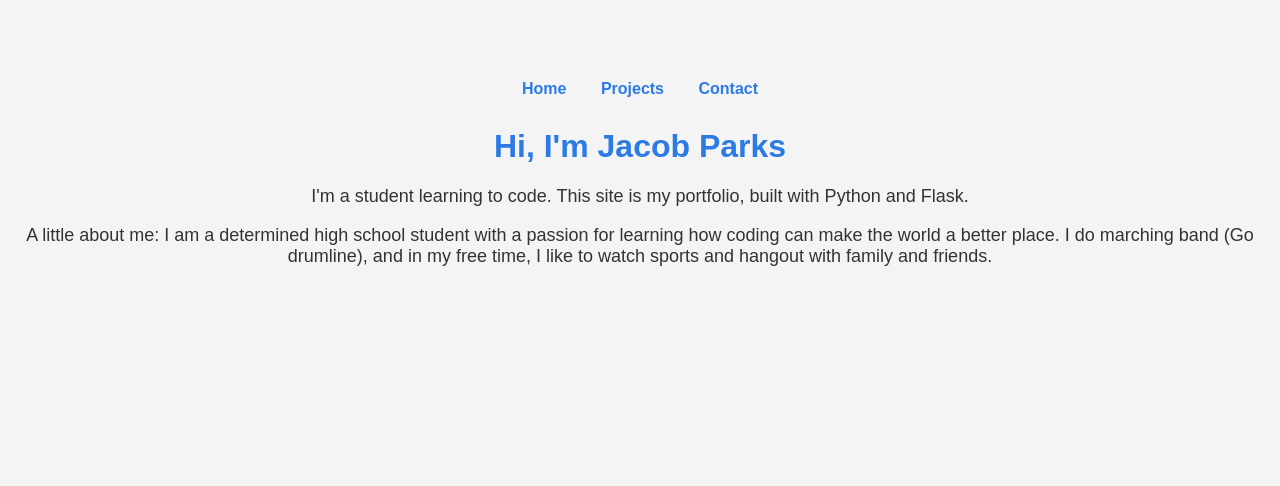
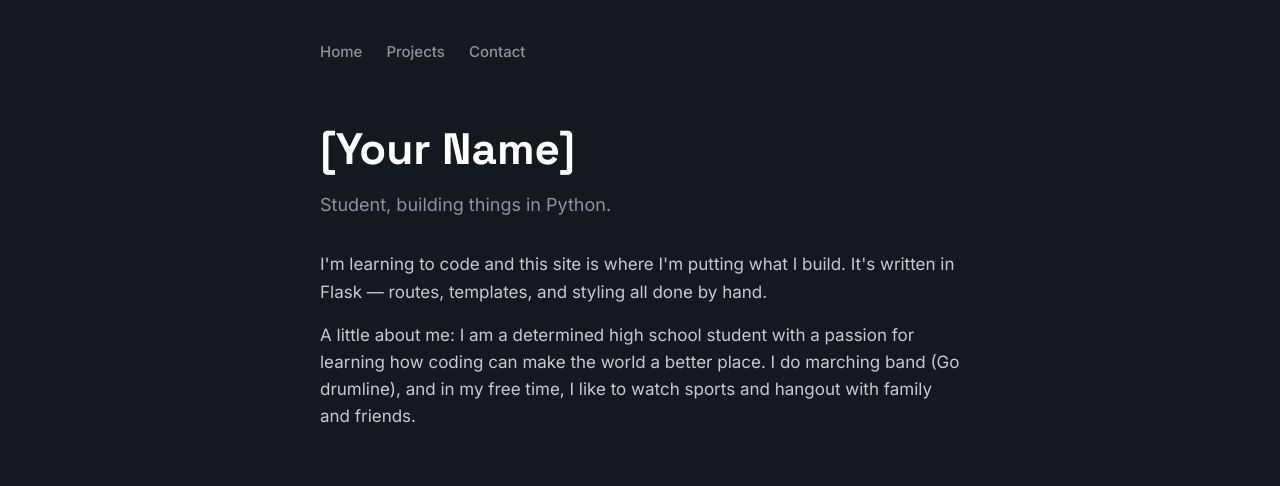
Before and after one commit to GottaGitthemscripts/flask-portfolio, a Flask app: page / in a window 1280 px wide. Shown: the top 486 px of the page. Run offline with Flask 3, Linux system fonts and the light colour scheme.

Commit message:
Redesign home page with dark theme and typography

```diff
--- a/static/style.css
+++ b/static/style.css
@@ -1,32 +1,106 @@
+* {
+    margin: 0;
+    padding: 0;
+    box-sizing: border-box;
+}
+
 body {
-    font-family: Arial, sans-serif;
-    background-color: #f4f4f4;
-    color: #333;
-    text-align: center;
-    margin-top: 80px;
+    font-family: 'Inter', sans-serif;
+    background-color: #14181F;
+    color: #E8ECF1;
+    line-height: 1.6;
+    padding: 40px 24px;
+}
+
+main {
+    max-width: 640px;
+    margin: 0 auto;
+}
+
+nav {
+    max-width: 640px;
+    margin: 0 auto 60px auto;
+    display: flex;
+    gap: 24px;
+}
+
+nav a {
+    text-decoration: none;
+    color: #8B93A7;
+    font-weight: 500;
+    font-size: 15px;
+    transition: color 0.15s ease;
+}
+
+nav a:hover {
+    color: #F2B84B;
 }
 
 h1 {
-    color: #2c7be5;
+    font-family: 'Space Grotesk', sans-serif;
+    font-size: 44px;
+    font-weight: 700;
+    line-height: 1.15;
+    color: #FFFFFF;
+    margin-bottom: 16px;
+}
+
+h2 {
+    font-family: 'Space Grotesk', sans-serif;
+    font-size: 22px;
+    font-weight: 500;
+    color: #F2B84B;
+    margin-bottom: 8px;
 }
 
 p {
-    font-size: 18px;
+    font-size: 17px;
+    color: #C4CAD6;
+    margin-bottom: 16px;
+    max-width: 60ch;
 }
 
-nav {
-    margin-bottom: 30px;
+a {
+    color: #5FB8A6;
 }
 
-nav a {
-    margin: 0 15px;
-    text-decoration: none;
-    color: #2c7be5;
-    font-weight: bold;
+.tagline {
+    color: #8B93A7;
+    font-size: 18px;
+    margin-bottom: 32px;
 }
 
 .project {
-    margin: 30px auto;
-    max-width: 500px;
-    text-align: left;
+    padding: 20px 0;
+    border-top: 1px solid #2A3140;
 }
+
+.project:last-child {
+    border-bottom: 1px solid #2A3140;
+}
+
+form input {
+    background: #1C2230;
+    border: 1px solid #2A3140;
+    color: #E8ECF1;
+    padding: 10px 14px;
+    border-radius: 4px;
+    font-size: 15px;
+    font-family: 'Inter', sans-serif;
+    margin-right: 8px;
+}
+
+form button {
+    background: #F2B84B;
+    border: none;
+    color: #14181F;
+    padding: 10px 18px;
+    border-radius: 4px;
+    font-weight: 500;
+    cursor: pointer;
+    font-family: 'Inter', sans-serif;
+}
+
+form button:hover {
+    opacity: 0.9;
+}
--- a/templates/base.html
+++ b/templates/base.html
@@ -2,6 +2,8 @@
 <html>
 <head>
     <title>{% block title %}My Portfolio{% endblock %}</title>
+    <link rel="preconnect" href="https://fonts.googleapis.com">
+    <link href="https://fonts.googleapis.com/css2?family=Space+Grotesk:wght@500;700&family=Inter:wght@400;500&display=swap" rel="stylesheet">
     <link rel="stylesheet" href="{{ url_for('static', filename='style.css') }}">
 </head>
 <body>
--- a/templates/index.html
+++ b/templates/index.html
@@ -1,7 +1,8 @@
 {% extends "base.html" %}
 {% block title %}About Me{% endblock %}
 {% block content %}
-    <h1>Hi, I'm Jacob Parks</h1>
-    <p>I'm a student learning to code. This site is my portfolio, built with Python and Flask.</p>
+    <h1>[Your Name]</h1>
+    <p class="tagline">Student, building things in Python.</p>
+    <p>I'm learning to code and this site is where I'm putting what I build. It's written in Flask — routes, templates, and styling all done by hand.</p>
     <p>A little about me: I am a determined high school student with a passion for learning how coding can make the world a better place. I do marching band (Go drumline), and in my free time, I like to watch sports and hangout with family and friends.</p>
 {% endblock %}
```
